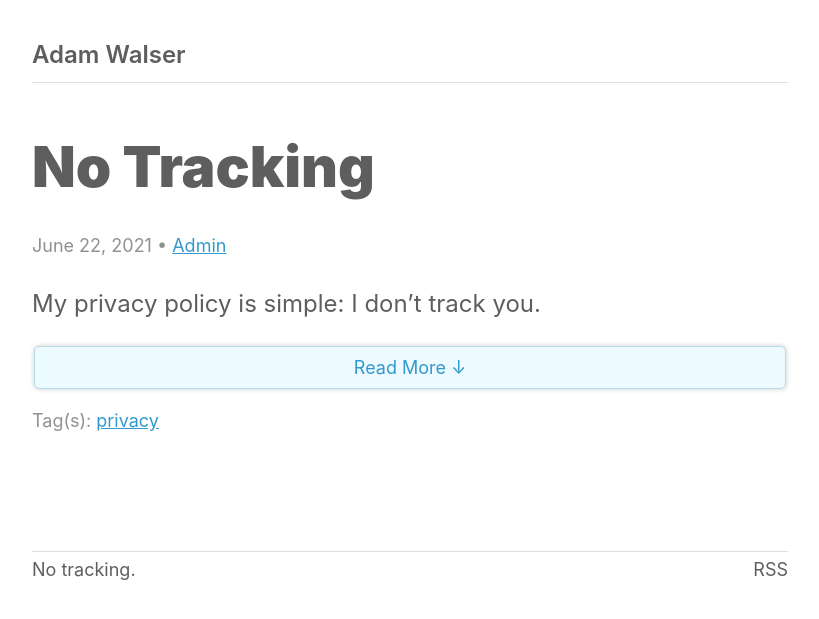
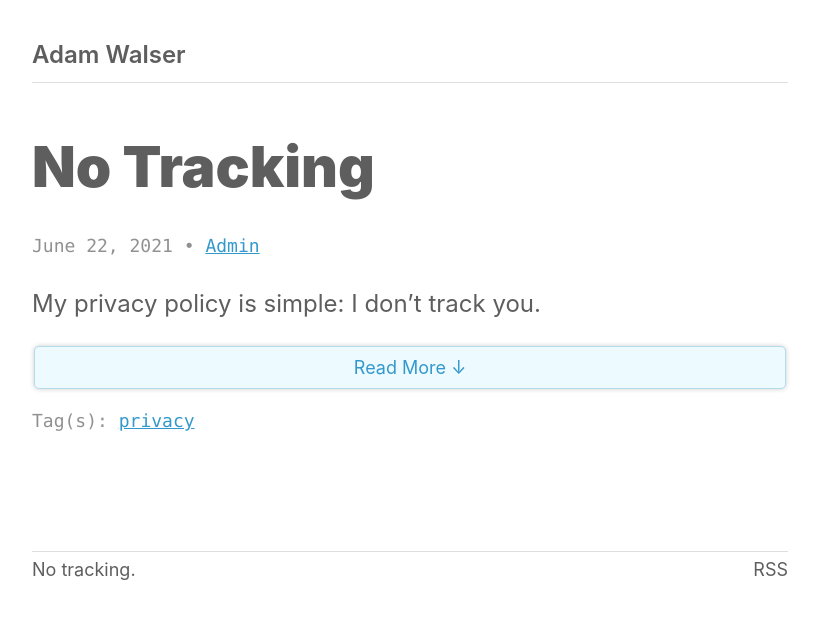
Before and after one commit to ajpwalser/ajpwalser.github.io, a Jekyll site: the page built from index.html, in a window 1280 px wide. Shown: the top 619 px of the page, without its empty margins (230-1049 px from the left). Built offline with Jekyll 4.4.1, drawn with Linux system fonts in a browser that asks for light colours; some web fonts are replaced; the list of posts is cut into pages by our own code.

Commit message:
Update style.css

```diff
--- a/css/style.css
+++ b/css/style.css
@@ -140,6 +140,7 @@ time,
 .meta,
 figcaption,
 .cc {
+	font-family: ui-monospace, SFMono-Regular, SF Mono, Consolas, Liberation Mono,Menlo, monospace;
 	color: var(--meta);
 	font-size: 75%;
 }
```
